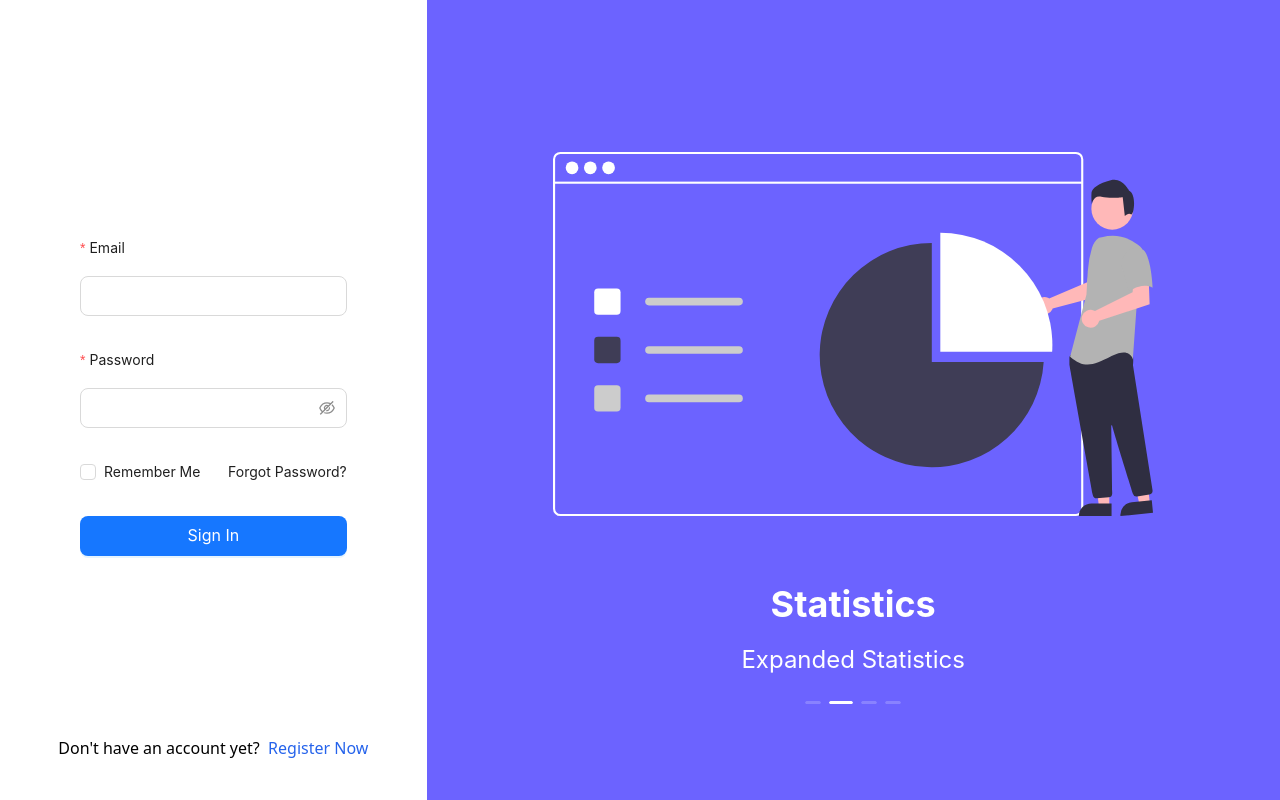
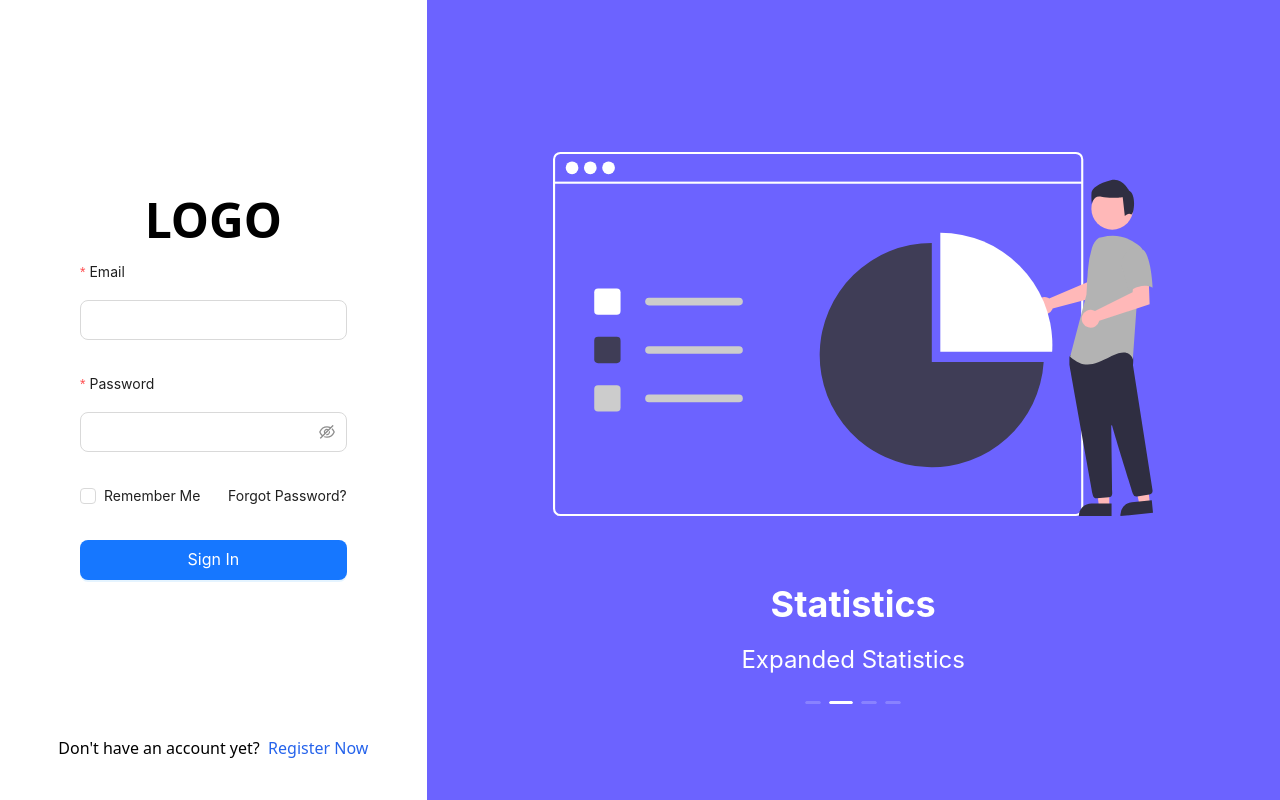
Before and after one commit to mesubasi/my-portfolio-frontend, a React (Vite) app: page /login in a window 1280 px wide. Built offline with nearby package versions, Linux system fonts and the light colour scheme.

Commit message:
Revert "Dark Logo Added"
This reverts commit 02ab387000ae0c9c8ba09b58c0004d64853c6ee3.

```diff
--- a/src/pages/auth/Login.jsx
+++ b/src/pages/auth/Login.jsx
@@ -17,7 +17,7 @@ const Login = () => {
         <div className='h-screen'>
             <div className='flex justify-between h-full'>
                 <div className='xl:px-20 px-10 w-full flex flex-col h-full justify-center relative'>
-                    <h1 className='text-center text-5xl font-bold mb-2'></h1>
+                    <h1 className='text-center text-5xl font-bold mb-2'>LOGO</h1>
                     <Form layout='vertical' size='large'>
                         <Form.Item label="Email" name={"email"} rules={[{ required: true, message: "Email Cannot Be Blank!" }]}>
                             <Input />
```
Also changed, not shown: src/assets/dlogo.png (deleted).
